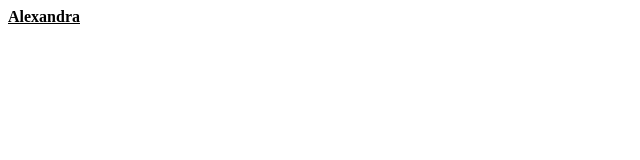
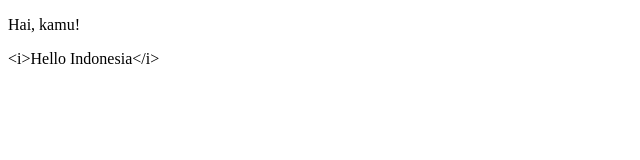
Before and after one commit to gilangrkun/JS-Vue-Learning, a plain HTML site: page CDN/index.html in a window 1280 px wide. Shown: the whole page, without its empty margins (0-640 px from the left). Drawn offline with nearby package versions, Linux system fonts and the light colour scheme.

Commit message:
directive: v-if & v-else | Vue.js

```diff
--- a/CDN/app.js
+++ b/CDN/app.js
@@ -2,7 +2,10 @@ new Vue({
   el: "#vue-app",
   data: {
     message: "<i>Hello Indonesia</i>",
-    name: "<u><b>Alexandra</u></b>",
+    letter: "<i><b>Hai, Cassandra!</i></b>",
+    m2: "Hai, kamu!",
+    name: "Alexandra",
+    show: false,
   },
   //   method: {
   //     greet: function () {
--- a/CDN/index.html
+++ b/CDN/index.html
@@ -9,16 +9,19 @@
 </head>
 <body>
     <!-- declarative rendering karena menggunakan double curly braces -->
-    <!-- <div id="vue-app"> -->
-        <!-- <p><b>{{ message }}!</b></p>
-        <p>from: <b>{{ name }}</b></p>
-    </div> -->
+    <div id="vue-app">
+        <!-- <p><b>{{ message }}!</b></p> -->
+        <!-- <p>from: <b>{{ name }}</b></p> -->
+        <p v-if="show">{{ letter }}</p>
+        <p v-else="show">{{ m2 }}</p>
+        <p v-if="name == 'Alexandra'">{{ message }}</p>
+    </div>
 
     <!-- directive rendering: plain text -->
     <!-- <div id="vue-app" v-text="message"></div> -->
 
     <!-- directive rendering: markdown text/langsung membaca tag html untuk di render -->
-    <div id="vue-app" v-html="name"></div>
+    <!-- <div id="vue-app" v-html="name"></div> -->
 
     <script src="app.js"></script>
 </body>
```
